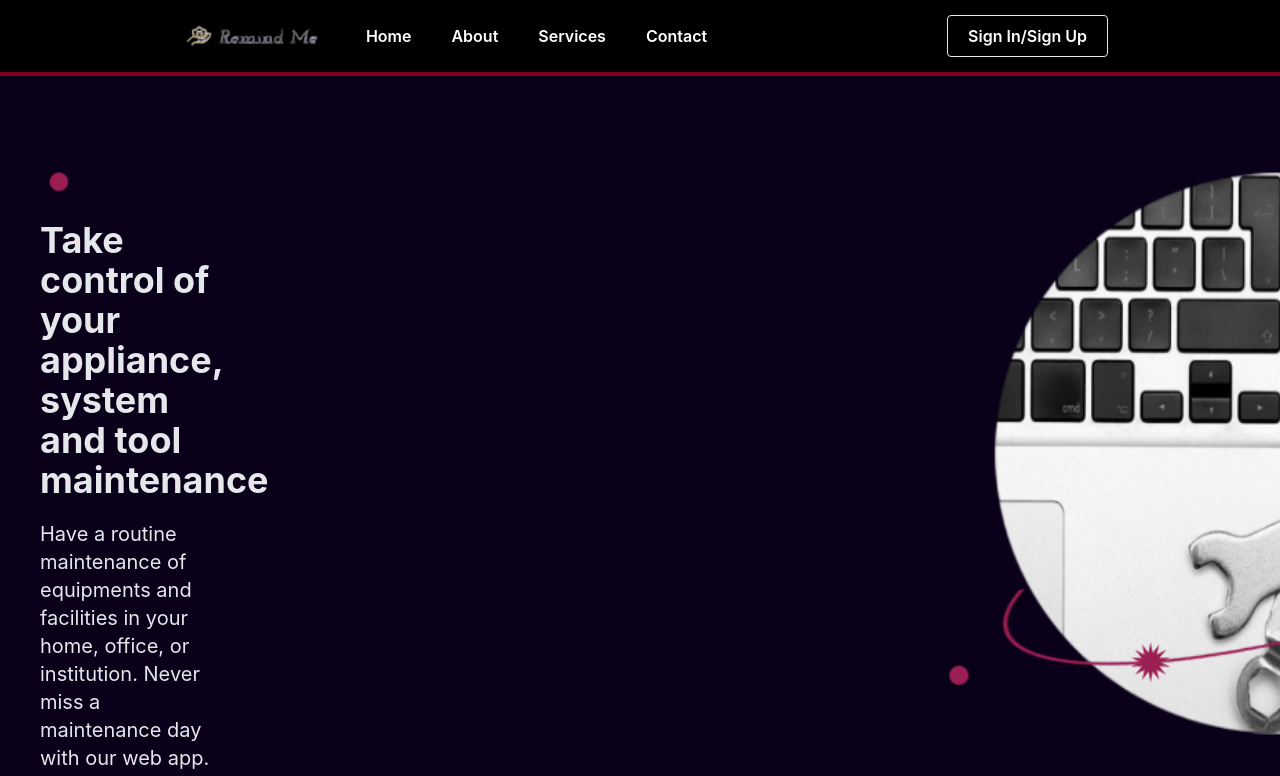
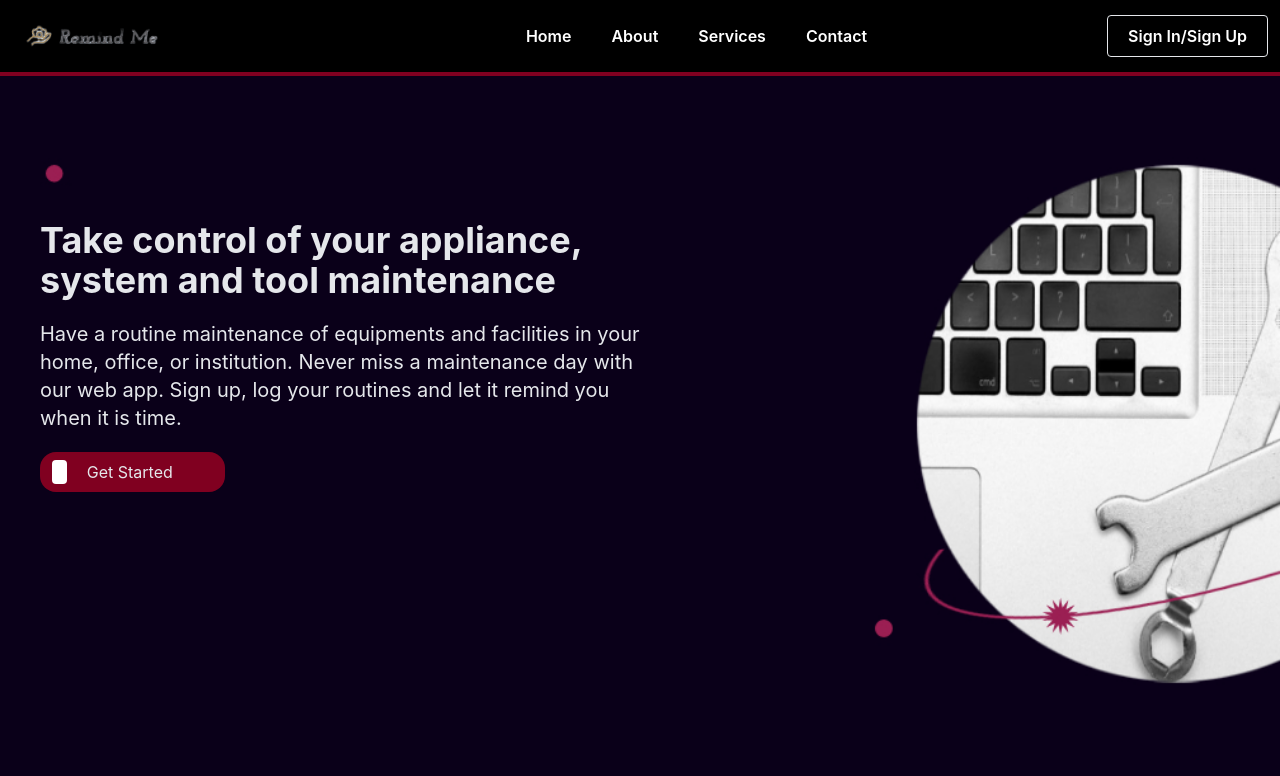
Before and after one commit to Amakie/Remind-Me-Maintenance-Webapp-, a React (Create React App) app in the folder client/: page / in a window 1280 px wide. Shown: the top 776 px of the page. Built offline with nearby package versions, Linux system fonts and the light colour scheme.

Commit message:
fixing responsiveness for  landing page component on large screen

```diff
--- a/client/src/Header/Header.js
+++ b/client/src/Header/Header.js
@@ -13,7 +13,7 @@ function Header() {
 
     return (
         <header className="bg-black text-white py-4 px-3 border-b-4 border-burgundy">
-            <div className={`max-w-screen-xl ${isLargeScreen ? 'mx-40' : 'mx-auto sm:mx-10'} h-10 font-semibold flex items-center justify-between`}>
+            <div className={`max-w-screen-xl ${isLargeScreen ? 'mx-auto' : 'mx-auto sm:mx-10'} h-10 font-semibold flex items-center justify-between`}>
             <Link to="/" ><img alt="logo" src={QC2} className="h-40 w-[80px] sm:w-40 lg:w-40"/></Link>
             <div className="flex items-center">
                     {isLargeScreen && (
@@ -25,7 +25,7 @@ function Header() {
                         </nav>
                     )}
                     {!isLoggedIn ? (
-                        <Link to="/login" className={`text-white text-semibold ${isLargeScreen ? 'ml-60 bg-black text-white h-10 py-5 px-5 flex items-center border rounded' : 'text-sm '}`}>Sign In/Sign Up</Link>
+                        <Link to="/login" className={`text-white text-semibold ${isLargeScreen ? 'ml-60 bg-black text-white h-10 py-5 px-5 min-w-fit flex items-center border rounded' : 'text-sm '}`}>Sign In/Sign Up</Link>
                     ) : (
                         <div className={`${isLargeScreen ? 'ml-60 flex flex-row' : 'flex flex-row' }`}>
                             {/*<Link to={''}><img alt="notification" src={notification} className="h-8 mr-5"/></Link>*/}
--- a/client/src/LandingPage/LandingPage.js
+++ b/client/src/LandingPage/LandingPage.js
@@ -7,7 +7,7 @@ function LandingPage() {
 
     return (
         <div className="bg-cover text-gray-200 flex flex-col bg-cente flex-grow min-h-screen" style={{ backgroundImage: `url(${bg_image})` }}>
-            <div className="px-5 md:px-10 mt-[18vh] lg:pr-[80vh] md:w-2/3">
+            <div className="px-5 md:px-10 mt-[18vh] lg:pr-[80vh] md:w-2/3 lg:min-w-full">
                 <h1 className="font-bold text-xl sm:text-4xl leading-snug md:text-l">Take control of your appliance, system and tool maintenance</h1>
                 <p className="leading-snug mt-0 sm:text-xl lg:mt-5">
                     Have a routine maintenance of equipments and facilities in your home, office, or institution. Never miss a maintenance day with our web app. Sign up, log your routines and let it remind you when it is time.
```
